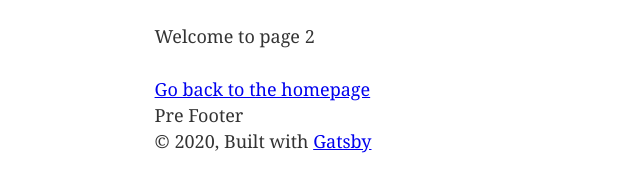
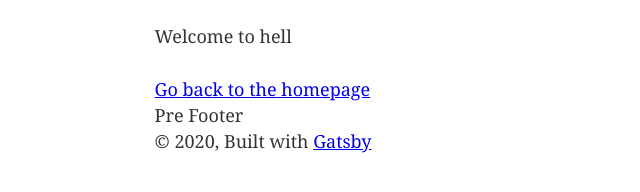
Before and after one commit to Jimmydalecleveland/gatsby-rebase-test, a Gatsby site: page /page-2 in a window 1280 px wide. Shown: the part 170-362 px from the top of the page, 25-665 px from the left. Built offline with nearby package versions, Linux system fonts and the light colour scheme; Gatsby itself is replaced by a stand-in of ours.

Commit message:
Add page-2 message

```diff
--- a/src/pages/page-2.js
+++ b/src/pages/page-2.js
@@ -8,7 +8,7 @@ const SecondPage = () => (
   <Layout>
     <SEO title="Page two" />
     <h1>Hi from the second page</h1>
-    <p>Welcome to page 2</p>
+    <p>Welcome to hell</p>
     <Link to="/">Go back to the homepage</Link>
   </Layout>
 )
```
